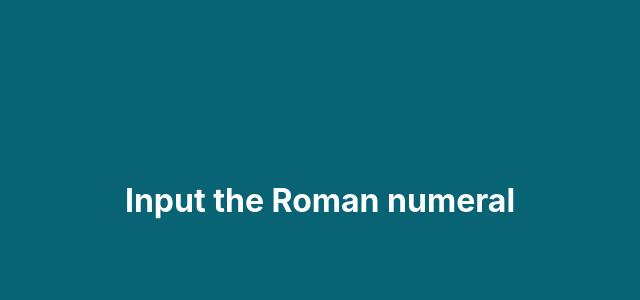
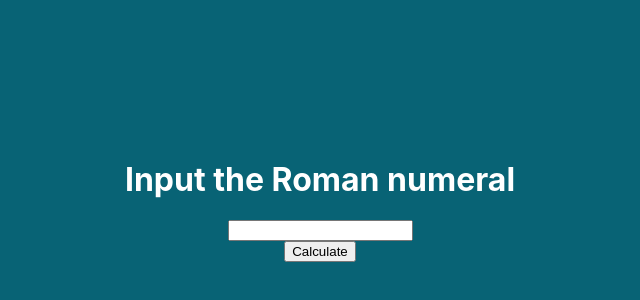
Before and after one commit to mihailthebuilder/react-ts-flask-frontend, a React (Create React App) app: page / in a window 1280 px wide. Shown: the part 200-500 px from the top of the page, without its empty margins (320-960 px from the left). Built offline with nearby package versions, Linux system fonts and the light colour scheme.

Commit message:
added components

```diff
--- a/src/App.jsx
+++ b/src/App.jsx
@@ -1,13 +1,22 @@
-import {useState} from "react";
+import { useState } from "react";
 
-import './App.scss';
+import "./App.scss";
 
 function App() {
+  const [romanNumeral, setRomanNumeral] = useState("");
+  const [serverResults, setServerResults] = useState({});
+
+  const getServerResults = () => {};
 
   return (
     <main>
       <h1>Input the Roman numeral</h1>
-
+      <input
+        type="text"
+        value={romanNumeral}
+        onChange={(event) => setRomanNumeral(event.target.value)}
+      />
+      <button onCLick={getServerResults}>Calculate</button>
     </main>
   );
 }
```
